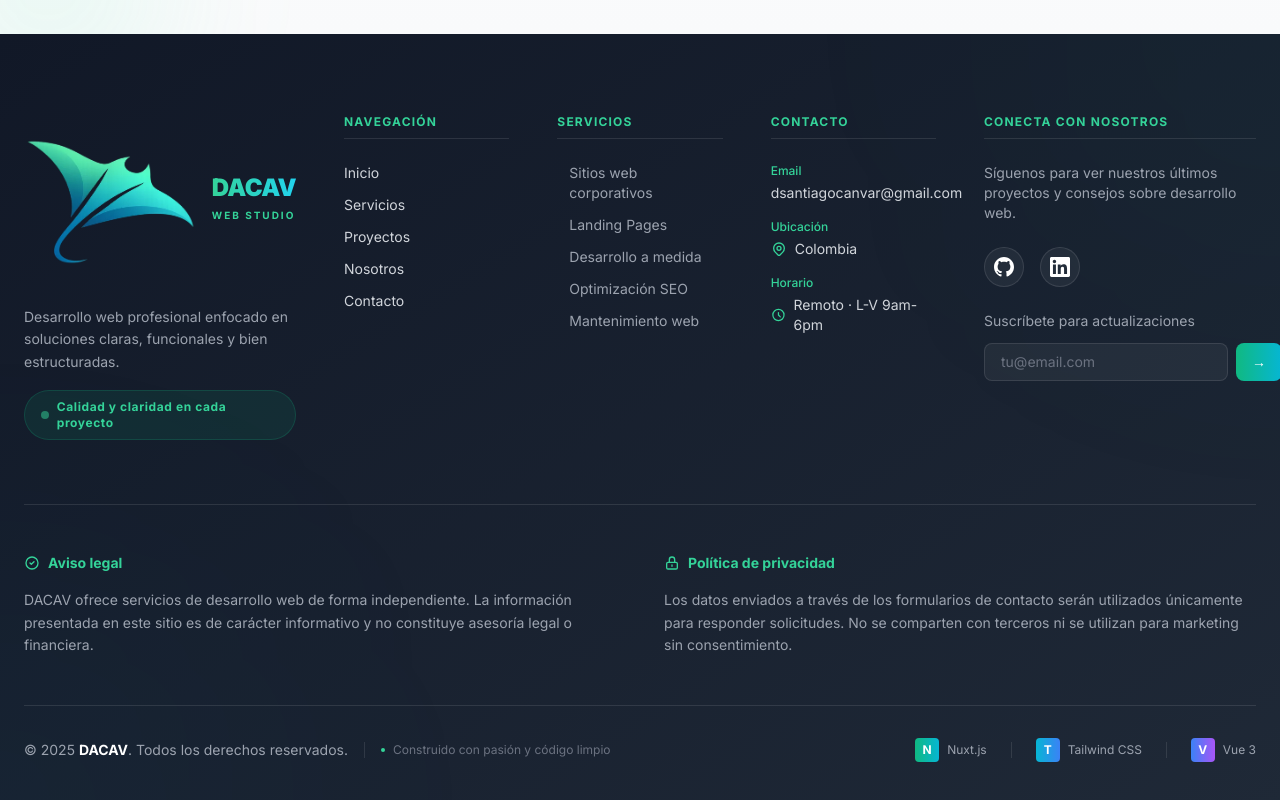
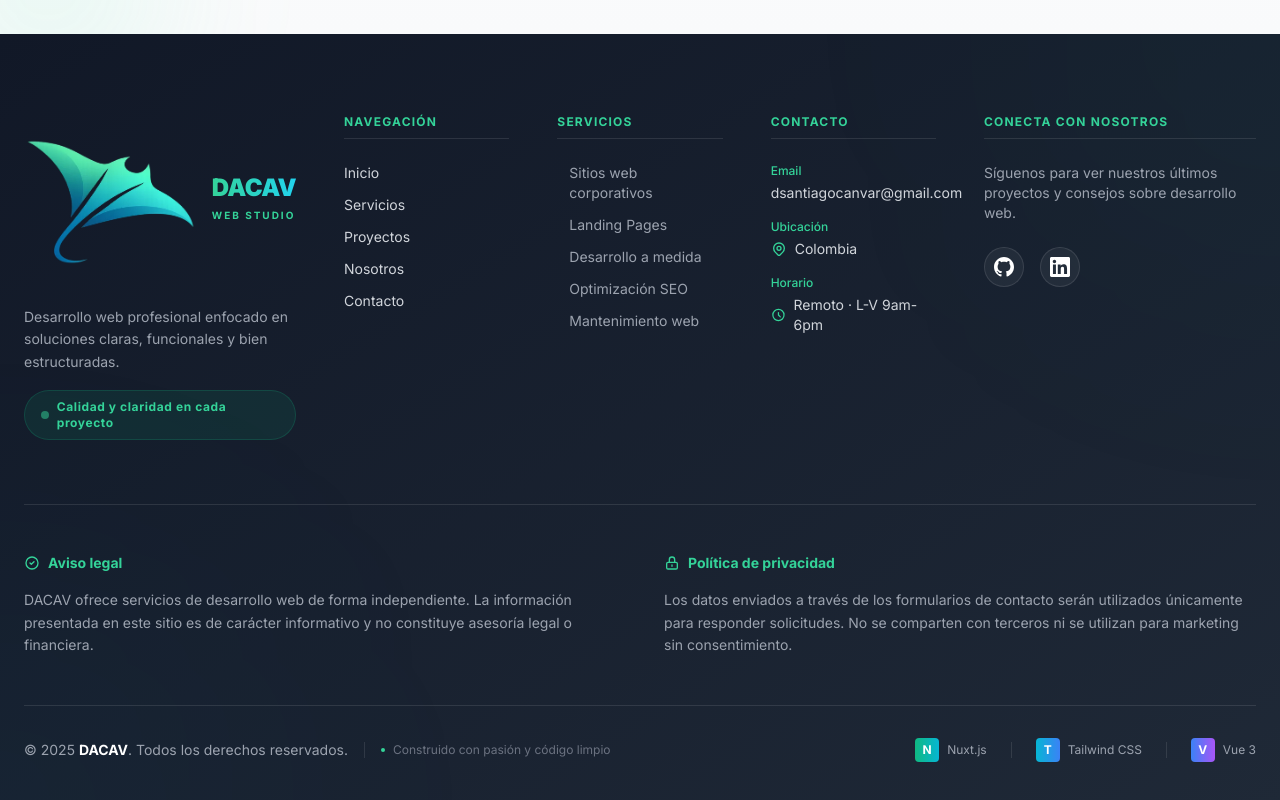
Before and after one commit to DavidCantor/DACAV, a Nuxt app: page / in a window 1280 px wide. Shown: the part 6562-7362 px from the top of the page. Built offline with nearby package versions, Linux system fonts and the light colour scheme.

Commit message:
footer update

```diff
--- a/app/components/layout/footers/footer.vue
+++ b/app/components/layout/footers/footer.vue
@@ -111,17 +111,7 @@
               </a>
             </div>
 
-            <div class="mt-8">
-              <p class="text-gray-400 text-sm mb-3">Suscríbete para actualizaciones</p>
-              <form @submit.prevent="subscribe" class="flex gap-2">
-                <input type="email" placeholder="tu@email.com"
-                       class="flex-1 bg-white/5 border border-white/10 rounded-lg px-4 py-2 text-sm text-white placeholder-gray-500 focus:outline-none focus:border-emerald-500 transition-colors">
-                <button type="submit"
-                        class="px-4 py-2 bg-gradient-to-r from-emerald-500 to-cyan-500 text-white text-sm font-bold rounded-lg hover:shadow-lg hover:shadow-emerald-500/20 transition-all">
-                  →
-                </button>
-              </form>
-            </div>
+
           </div>
         </div>
       </div>
```
